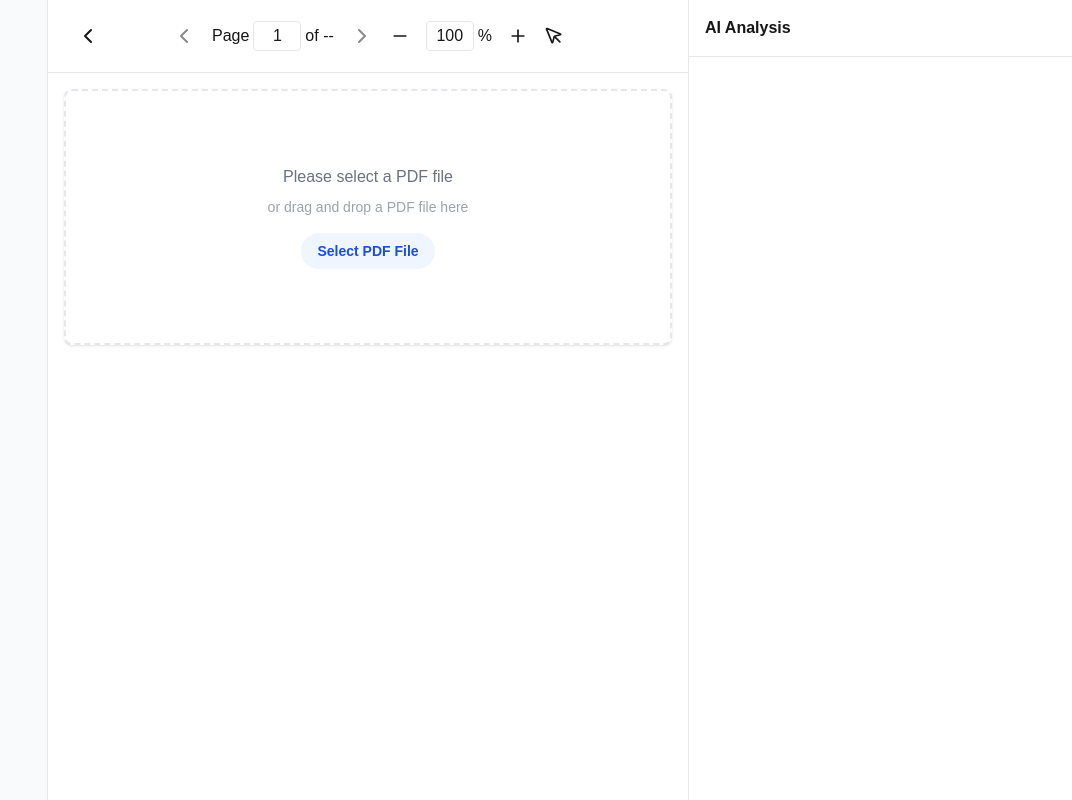
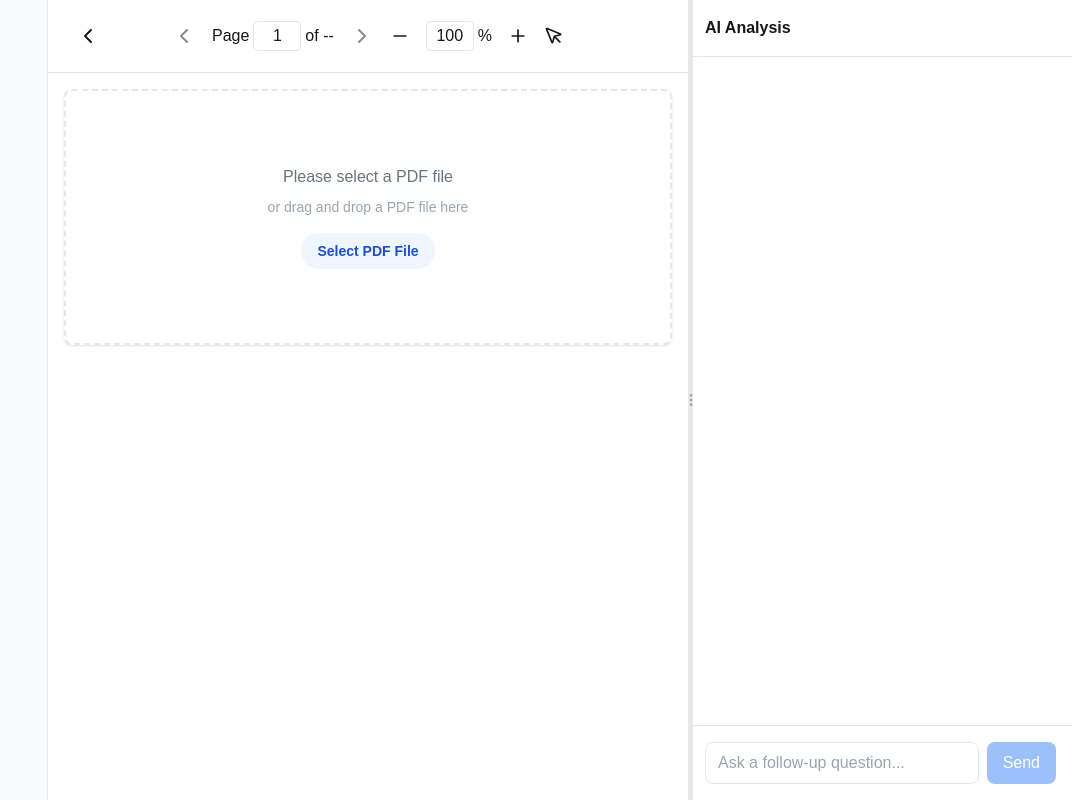
Before and after one commit to yukarifan/lumina, a Next.js app: page / in a window 1280 px wide. Shown: the whole page, without its empty margins (208-1280 px from the left). Built offline with nearby package versions, Linux system fonts and the light colour scheme.

Commit message:
draggable AI line | conversation with history | follow up question

```diff
--- a/src/app/api/analyze/route.ts
+++ b/src/app/api/analyze/route.ts
@@ -5,48 +5,70 @@ const openai = new OpenAI({
   apiKey: process.env.OPENAI_API_KEY,
 });
 
+interface ChatMessage {
+  role: "assistant" | "user";
+  content: string;
+}
+
+// Helper function to process the response text
+const processLatexDelimiters = (text: string) => {
+  return text
+    // Replace \( \) with $ $
+    .replace(/\\\((.*?)\\\)/g, '$$$1$$')
+    // Replace \[ \] with $ $
+    .replace(/\\\[(.*?)\\\]/g, '$$$1$$')
+    // Replace $$ $$ with $ $
+    .replace(/\$\$(.*?)\$\$/g, '$$$1$$');
+};
+
 export async function POST(request: Request) {
   try {
-    const { image } = await request.json();
+    const { image, question, history }: {
+      image?: string;
+      question?: string;
+      history?: ChatMessage[];
+    } = await request.json();
 
-    const response = await openai.chat.completions.create({
-      model: "gpt-4o-mini",
-      messages: [
+    // Base message for image analysis
+    const baseMessage = question
+      ? question
+      : "Please analyze this image from a PDF document and explain what you see. Be concise but informative.";
+
+    const messages = [
+      // Include conversation history if available
+      ...(history?.map(msg => ({
+        role: msg.role as "assistant" | "user",
+        content: msg.content
+      })) || []),
       {
         role: "user",
         content: [
-            { type: "text", text: "Please analyze this image from a PDF document and explain what you see. Be concise but informative." },
-            {
+          { type: "text", text: baseMessage },
+          ...(image ? [{
             type: "image_url",
             image_url: {
               url: image,
               detail: "high"
             }
-            }
-          ],
+          }] : [])
+        ]
       },
-      ],
-      max_tokens: 300,
+    ];
+
+    const response = await openai.chat.completions.create({
+      model: "gpt-4o-mini",
+      messages: messages as any,
+      max_tokens: 500,
     });
 
-    const analysis = response.choices[0]?.message?.content || "No analysis available";
+    const analysis = processLatexDelimiters(response.choices[0].message.content || '');
 
-    // Log the response to terminal
-    // console.log('OpenAI Response:', analysis);
+    // console.log('Original response:', response.choices[0].message.content);
+    // console.log('Processed response:', analysis);
 
-    return NextResponse.json({
-      analysis,
-      timestamp: new Date().toISOString()
-    });
-
+    return new Response(JSON.stringify({ analysis }));
   } catch (error) {
-    console.error('Error in analyze API:', error);
-    return NextResponse.json(
-      {
-        error: 'Failed to analyze image',
-        details: error instanceof Error ? error.message : String(error)
-      },
-      { status: 500 }
-    );
+    console.error('Error in analyze route:', error);
+    return new Response(JSON.stringify({ error: 'Failed to analyze image' }), { status: 500 });
   }
 }
--- a/src/app/page.tsx
+++ b/src/app/page.tsx
@@ -1,8 +1,12 @@
 "use client";
-import React, { useEffect, useRef, useState } from 'react';
-import { ChevronLeft, ChevronRight, Plus, Minus, MousePointer, MessageSquare, X } from 'lucide-react';
+import React, { useEffect, useRef, useState, JSX, ComponentPropsWithoutRef } from 'react';
+import { ChevronLeft, ChevronRight, Plus, Minus, MousePointer, MessageSquare, X, GripVertical } from 'lucide-react';
 import { PDFDocumentProxy, PDFPageProxy } from 'pdfjs-dist';
 import { ImageAnalyzer } from '@/app/components/ImageAnalyzer';
+import ReactMarkdown from 'react-markdown';
+import remarkMath from 'remark-math';
+import rehypeKatex from 'rehype-katex';
+import 'katex/dist/katex.min.css';
 
 interface Selection {
   id?: string;
@@ -14,6 +18,9 @@ interface AIResponse {
   id: string;
   text: string;
   timestamp: Date;
+  imageData?: string;
+  parentId?: string;
+  role: 'user' | 'assistant';
 }
 
 const PDFReader = () => {
@@ -37,6 +44,9 @@ const PDFReader = () => {
   const [isDragging, setIsDragging] = useState(false);
   const [zoomInput, setZoomInput] = useState(String(Math.round(scale * 100)));
   const [pageInput, setPageInput] = useState(String(pageNum));
+  const [chatInput, setChatInput] = useState('');
+  const [analysisPanelWidth, setAnalysisPanelWidth] = useState(384); // 384px = 96rem (default width)
+  const [isResizing, setIsResizing] = useState(false);
 
   useEffect(() => {
   const loadPdfJs = async () => {
@@ -396,7 +406,10 @@ const PDFReader = () => {
       setAiResponses(prev => [...prev, {
         id: crypto.randomUUID(),
         text: data.analysis,
-        timestamp: new Date()
+        timestamp: new Date(),
+        imageData: imageData,
+        parentId: aiResponses[aiResponses.length - 1]?.id,
+        role: 'assistant'
       }]);
     } catch (error) {
       console.error('Error analyzing selection:', error);
@@ -444,10 +457,83 @@ const PDFReader = () => {
     setPageInput(String(pageNum));
   }, [pageNum]);
 
+  const handleChatSubmit = async (e: React.FormEvent) => {
+    e.preventDefault();
+    if (!chatInput.trim()) return;
+
+    const question = chatInput.trim();
+    setChatInput('');
+    setIsAnalyzing(true);
+
+    // Add user's message to the chat immediately
+    const userMessage: AIResponse = {
+      id: crypto.randomUUID(),
+      text: question,
+      timestamp: new Date(),
+      parentId: aiResponses[aiResponses.length - 1]?.id,
+      role: 'user'
+    };
+    setAiResponses(prev => [...prev, userMessage]);
+
+    try {
+      const history = aiResponses.map(r => ({
+        role: r.role === 'user' ? 'user' as const : 'assistant' as const,
+        content: r.text
+      }));
+
+      const response = await fetch('/api/analyze', {
+        method: 'POST',
+        headers: { 'Content-Type': 'application/json' },
+        body: JSON.stringify({
+          question,
+          history,
+        })
+      });
+
+      const data = await response.json();
+      console.log('Received image analysis response:', data);
+
+      // Add AI response to chat
+      setAiResponses(prev => [...prev, {
+        id: crypto.randomUUID(),
+        text: data.analysis,
+        timestamp: new Date(),
+        parentId: userMessage.id,
+        role: 'assistant'
+      }]);
+    } catch (error) {
+      console.error('Error sending follow-up:', error);
+    } finally {
+      setIsAnalyzing(false);
+    }
+  };
+
+  const handleResize = (e: MouseEvent) => {
+    if (!isResizing) return;
+
+    // Calculate new width based on mouse position
+    const newWidth = window.innerWidth - e.clientX;
+    // Set minimum and maximum widths
+    const clampedWidth = Math.min(Math.max(300, newWidth), 800);
+    setAnalysisPanelWidth(clampedWidth);
+  };
+
+  // Add useEffect to handle mouse events during resize
+  useEffect(() => {
+    if (isResizing) {
+      window.addEventListener('mousemove', handleResize);
+      window.addEventListener('mouseup', () => setIsResizing(false));
+    }
+    return () => {
+      window.removeEventListener('mousemove', handleResize);
+      window.removeEventListener('mouseup', () => setIsResizing(false));
+    };
+  }, [isResizing]);
+
   return (
-    <div className="fixed inset-0 flex no-scroll">
+    <div className="fixed inset-0 flex no-scroll select-none">
       {/* Left Sidebar - Thumbnails */}
-      <div className={`transition-all duration-300 ${
+      <div className={`transition-all duration-300 select-none ${
         sidebarOpen ? 'w-64' : 'w-0'
       } border-r bg-gray-50 scroll-y overflow-hidden`}>
         <div className="p-4 w-64"> {/* Fixed width container for content */}
@@ -471,7 +557,7 @@ const PDFReader = () => {
       </div>
 
       {/* Main PDF Viewer */}
-      <div className={`flex-1 flex flex-col scroll-hidden transition-all duration-300 ${
+      <div className={`flex-1 flex flex-col scroll-hidden transition-all duration-300 select-none ${
         sidebarOpen ? 'ml-0' : 'ml-0'
       }`}>
         {/* Toolbar */}
@@ -660,7 +746,25 @@ const PDFReader = () => {
       </div>
 
       {/* AI Analysis Panel */}
-      <div className="w-96 border-l bg-white flex flex-col scroll-hidden">
+      <div
+        className="flex flex-col scroll-hidden bg-white border-l relative select-none"
+        style={{ width: `${analysisPanelWidth}px` }}
+      >
+        {/* Resize Handle */}
+        <div
+          className="absolute left-[-8px] top-0 bottom-0 w-4 cursor-ew-resize group flex items-center justify-center"
+          onMouseDown={() => setIsResizing(true)}
+        >
+          {/* Thick Background Line */}
+          <div className="absolute inset-y-0 left-[50%] w-[8px] bg-gray-200 transform -translate-x-1/2" />
+
+          {/* Grip Icon */}
+          <GripVertical
+            size={24}
+            className="relative z-10 text-gray-400 group-hover:text-blue-500 transition-colors"
+          />
+        </div>
+
         {/* Chat Header */}
         <div className="flex-none p-4 border-b">
           <h3 className="font-semibold">AI Analysis</h3>
@@ -670,12 +774,42 @@ const PDFReader = () => {
         <div className="flex-1 scroll-y p-4">
           <div className="space-y-2">
             {aiResponses.map(response => (
-              <div key={response.id} className="bg-blue-50 rounded-lg p-3">
+              <div
+                key={response.id}
+                className={`rounded-lg p-3 ${
+                  response.role === 'user'
+                    ? 'bg-gray-100 ml-8'
+                    : 'bg-blue-50 mr-8'
+                }`}
+              >
                 <div className="max-h-[300px] overflow-y-auto custom-scrollbar">
-                  <ImageAnalyzer
-                    key={response.id}
-                    image={response.text}
-                  />
+                  {response.imageData ? (
+                    <ImageAnalyzer
+                      key={response.id}
+                      image={response.text}
+                    />
+                  ) : (
+                    <ReactMarkdown
+                      remarkPlugins={[remarkMath]}
+                      rehypePlugins={[rehypeKatex]}
+                      className="prose prose-sm max-w-none"
+                      components={{
+                        p: ({node, ...props}) => <p className="mb-2" {...props} />,
+                        a: ({node, ...props}) => <a className="text-blue-600 hover:underline" {...props} />,
+                        code: ({node, inline, ...props}: {
+                          node?: any;
+                          inline?: boolean;
+                          children?: React.ReactNode;
+                        } & Omit<ComponentPropsWithoutRef<'code'>, 'children'>): JSX.Element => (
+                          inline
+                            ? <code className="bg-gray-100 px-1 rounded" {...props} />
+                            : <code className="block bg-gray-100 p-2 rounded" {...props} />
+                        ),
+                      }}
+                    >
+                      {response.text}
+                    </ReactMarkdown>
+                  )}
                 </div>
                 <p className="text-xs text-gray-500 mt-1">
                   {response.timestamp.toLocaleTimeString()}
@@ -683,11 +817,31 @@ const PDFReader = () => {
               </div>
             ))}
             {isAnalyzing && (
-              <div className="bg-gray-50 rounded-lg p-3">
-                <p className="text-sm text-gray-500">Analyzing selection...</p>
+              <div className="bg-gray-50 rounded-lg p-3 mr-8">
+                <p className="text-sm text-gray-500">Analyzing...</p>
               </div>
             )}
           </div>
+        </div>
+
+        {/* Chat Input */}
+        <div className="flex-none p-4 border-t">
+          <form onSubmit={handleChatSubmit} className="flex gap-2">
+            <input
+              type="text"
+              value={chatInput}
+              onChange={(e) => setChatInput(e.target.value)}
+              placeholder="Ask a follow-up question..."
+              className="flex-1 px-3 py-2 border rounded-lg focus:outline-none focus:border-blue-500"
+            />
+            <button
+              type="submit"
+              disabled={!chatInput.trim()}
+              className="px-4 py-2 bg-blue-500 text-white rounded-lg hover:bg-blue-600 disabled:opacity-50"
+            >
+              Send
+            </button>
+          </form>
         </div>
       </div>
     </div>
```
Lines whose indentation alone changed are shown as unchanged.
